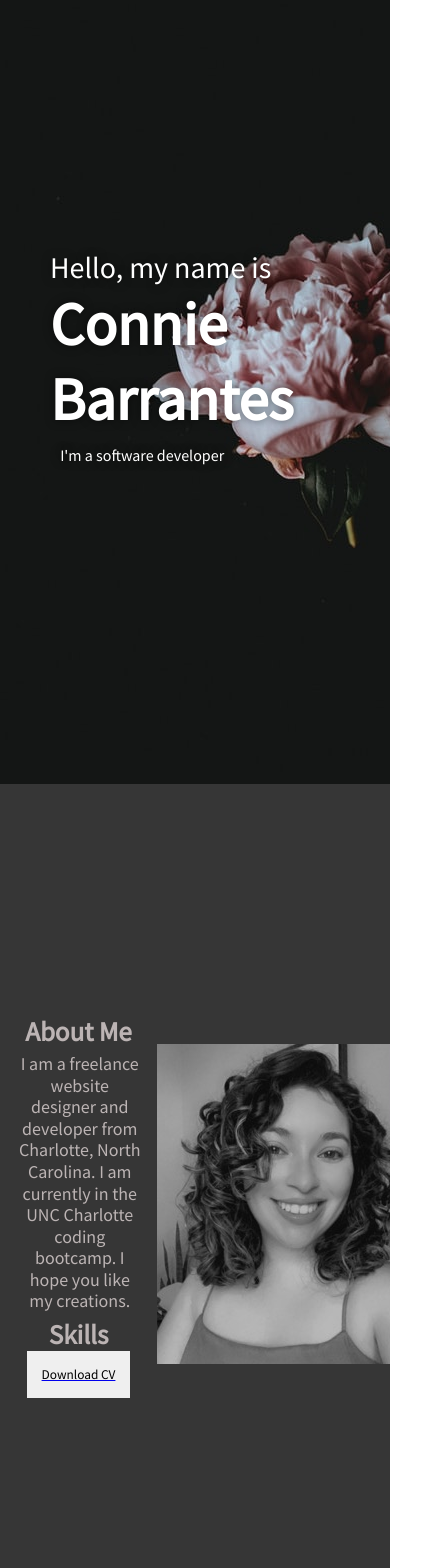
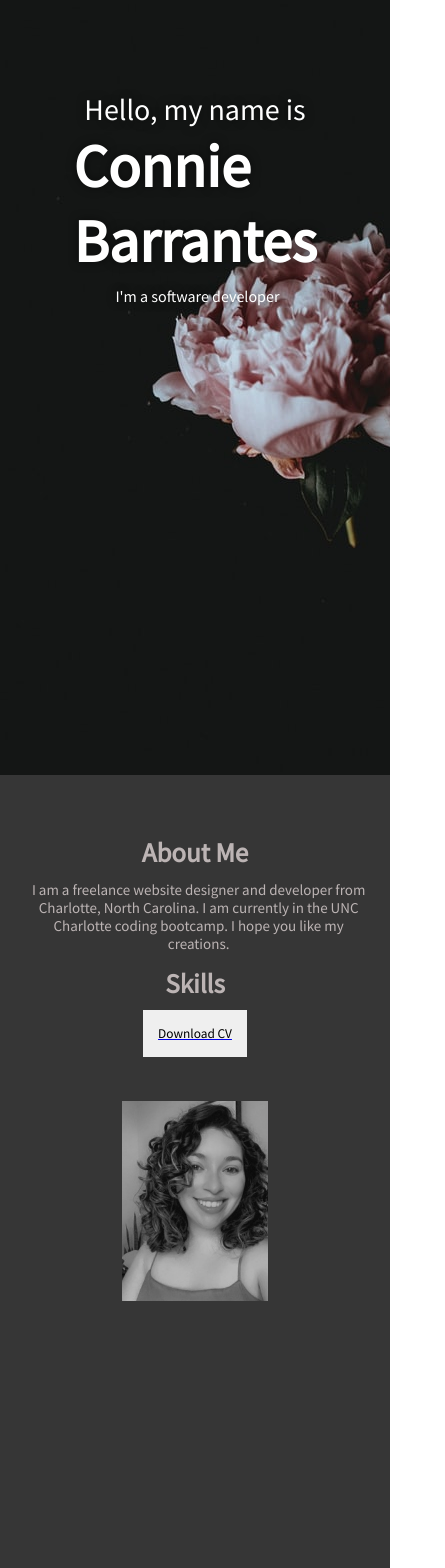
Before and after one commit to barrantesc/barran-react-portfolio, a React (Create React App) app: page / in a window 390 px wide. Shown: the part 60-1628 px from the top of the page, 445 px wide, since content can reach past the window. Built offline with nearby package versions, Linux system fonts and the light colour scheme.

Commit message:
Mobile Responsive

```diff
--- a/src/components/About/About.jsx
+++ b/src/components/About/About.jsx
@@ -15,7 +15,7 @@ const About = () => {
                 </p>
 
                 <h2> Skills </h2>
-                <div className="aboutSection__buttons">
+                <div className="a-button">
                     <a href='../../Software Resume 2022.pdf' download="" className='a-button'>
                         <button> Download CV </button> </a>
                 </div>
--- a/src/components/About/about.css
+++ b/src/components/About/about.css
@@ -34,3 +34,37 @@ p {
     height: 70vh;
     border-radius: 30px;
 } */
+
+
+@media screen and (max-width: 480px) {
+    .a{
+        /* height: 100%; */
+        display: block;
+        margin-top: -23px;
+        /* flex-direction: column; */
+        /* text-align: center; */
+    }
+
+    .a-title{
+        padding-top: 60px;
+    }
+
+    .a-desc{
+        font-size: 15px;
+    }
+
+    .a-button{
+        padding: 5px 0 15px 0;
+    }
+
+    /* .a-card{
+        height: 30vh;
+    } */
+
+    .a-Img {
+        height: 200px;
+        /* padding-bottom: 20px; */
+    }
+
+
+}
--- a/src/components/Contact/contact.css
+++ b/src/components/Contact/contact.css
@@ -66,3 +66,18 @@ button {
     font-weight: 500;
     cursor: pointer;
 }
+
+@media screen and (max-width: 480px) {
+    .c-wrapper{
+        display: block;
+    }
+
+    .c-title{
+        font-size: 30px;
+        padding: 30px 0 0 80px;
+    }
+
+    .c-info {
+        margin: -20px 0;
+    }
+}
--- a/src/components/Intro/intro.css
+++ b/src/components/Intro/intro.css
@@ -12,18 +12,16 @@
     display: flex;
     align-items: center;
     justify-content: center;
-}
+    /* padding: 50px; */
 
-.i-right{
-    flex: 1;
 }
 
 .i-left-wrapper{
     padding: 50px;
-    /* height: 20%; */
-    /* display: flex;
-    flex-direction: column;
-    justify-content: space-between; */
+    height: 20%;
+    /* display: flex; */
+    /* flex-direction: column; */
+    /* justify-content: space-between;  */
 }
 
 .i-intro{
@@ -63,3 +61,21 @@
     display: flex;
     align-items: center;
 } */
+
+@media screen and (max-width: 480px) {
+    .i{
+        display: block;
+    }
+
+    .i-left{
+        padding: 100px;
+        text-align: center;
+    }
+
+    .i-name{
+        text-align: left;
+    }
+    /* .i-desc{
+        display: none;
+    } */
+}
--- a/src/components/Portfolio/portfolio.css
+++ b/src/components/Portfolio/portfolio.css
@@ -36,3 +36,10 @@ a {
 .p:hover .p-img{
     transform: translateY(-100%);
 }
+
+@media screen and (max-width:480px) {
+    .p{
+        width: 40%;
+        height: 110px;
+    }
+}
--- a/src/components/PortfolioList/portfolioList.css
+++ b/src/components/PortfolioList/portfolioList.css
@@ -25,3 +25,9 @@
     flex-wrap: wrap;
     justify-content: space-between;
 }
+
+@media screen and (max-width:480px) {
+    .pl{
+        padding: 10px;
+    }
+}
```
